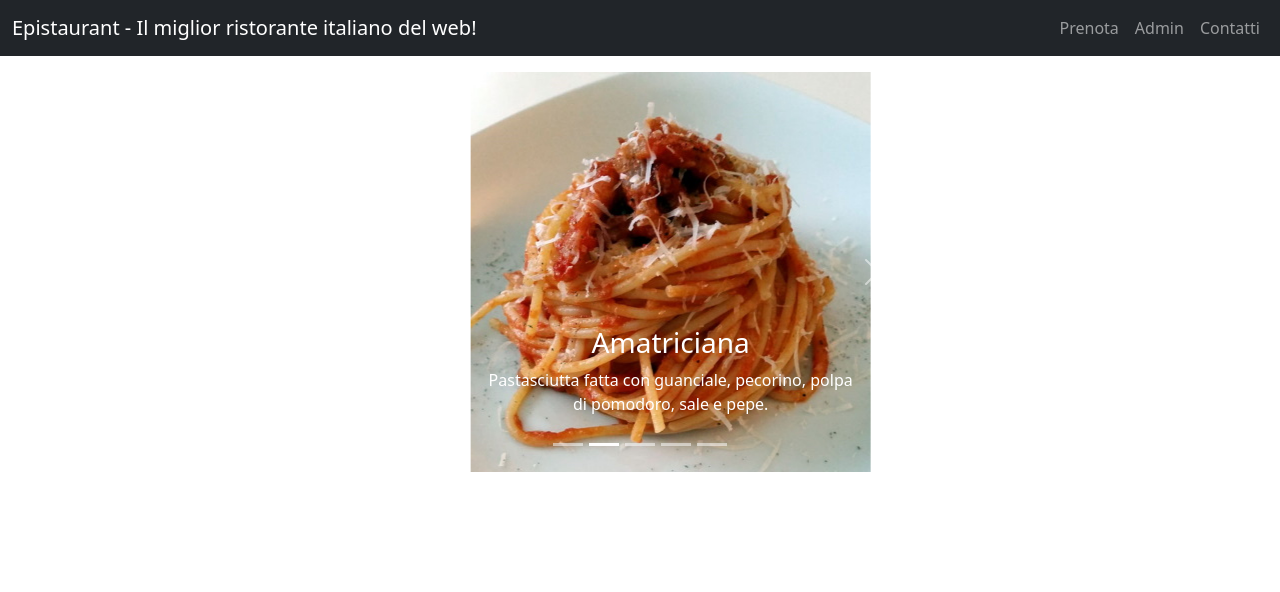
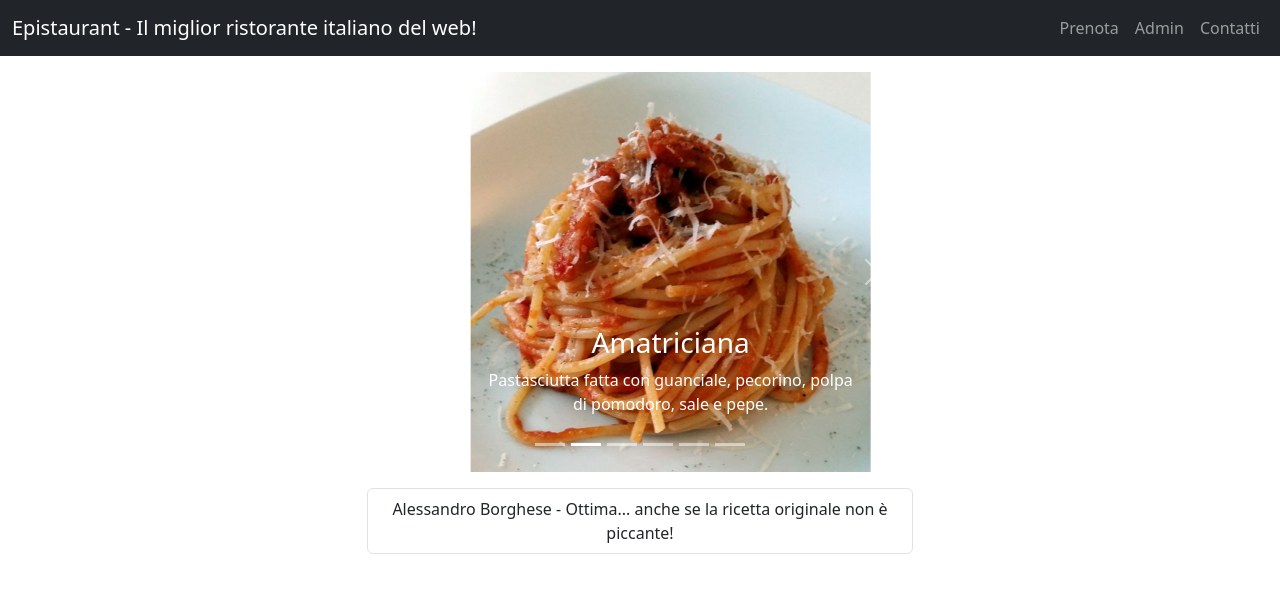
Before and after one commit to irvelervel/fs0723-epistaurant, a React (Create React App) app: page / in a window 1280 px wide. Shown: the top 592 px of the page. Built offline with nearby package versions, Linux system fonts and the light colour scheme.

Commit message:
Finishes with pasta comments

```diff
--- a/src/components/HomepageCarousel.jsx
+++ b/src/components/HomepageCarousel.jsx
@@ -2,16 +2,40 @@ import Carousel from 'react-bootstrap/Carousel'
 import Container from 'react-bootstrap/Container'
 import Row from 'react-bootstrap/Row'
 import Col from 'react-bootstrap/Col'
+import ListGroup from 'react-bootstrap/ListGroup'
 import pastasciutte from '../data/menu.json'
+import { Component } from 'react'
 // pastasciutte è un array di oggetti
 
-const HomepageCarousel = () => {
+// per fornire HomepageCarousel di un oggetto di stato ("state object") è necessario
+// convertirlo in un componente a CLASSE
+
+class HomepageCarousel extends Component {
   // qui posso mettere del JS!
+
+  // ora che ho un componente a classe, posso creare uno state
+  // con le sue proprietà e i suoi valori INIZIALI
+  state = {
+    activePasta: pastasciutte[0], // questo sarà il valore INIZIALE di activePasta
+  }
+
+  render() {
     return (
       <Container>
         <Row className="justify-content-center mt-3">
           <Col xs={12} md={8} lg={6} className="text-center">
-          <Carousel>
+            <Carousel
+              onSlide={(slideIndex) => {
+                console.log('slide cambiata', slideIndex)
+                // perfetto! mi serve per mantenere aggiornata la activePasta
+                // dovrei cambiare il valore di activePasta con la slide attualmente mostrata
+                // dovrei cambiare activePasta con pastasciutte[slideIndex]
+                // l'oggetto state è READ-ONLY
+                this.setState({
+                  activePasta: pastasciutte[slideIndex],
+                })
+              }}
+            >
               {pastasciutte.map((pasta) => {
                 return (
                   <Carousel.Item key={pasta.id}>
@@ -26,8 +50,22 @@ const HomepageCarousel = () => {
             </Carousel>
           </Col>
         </Row>
+        <Row className="justify-content-center mt-3">
+          <Col xs={12} md={8} lg={6} className="text-center">
+            <ListGroup>
+              {this.state.activePasta.comments.map((recensione) => {
+                return (
+                  <ListGroup.Item key={recensione.id}>
+                    {recensione.author} - {recensione.comment}
+                  </ListGroup.Item>
+                )
+              })}
+            </ListGroup>
+          </Col>
+        </Row>
       </Container>
     )
   }
+}
 
 export default HomepageCarousel
--- a/src/data/menu.json
+++ b/src/data/menu.json
@@ -106,5 +106,21 @@
         "date": "2022-10-16T17:57:28.556094Z"
       }
     ]
+  },
+  {
+    "id": 5,
+    "name": "All'Assassina",
+    "image": "https://www.lemillericette.it/wp-content/uploads/2021/02/Spaghetti-allassassina-tradizione-barese-da-provare-assolutamente.jpeg",
+    "price": "9.99",
+    "description": "Pastasciutta fatta con peperoncino a go go",
+    "comments": [
+      {
+        "id": 0,
+        "rating": 5,
+        "comment": "Stavo sputando fiamme!",
+        "author": "Alessandro Borghese",
+        "date": "2022-10-16T17:57:28.556094Z"
+      }
+    ]
   }
 ]
```
Lines whose indentation alone changed are shown as unchanged.
